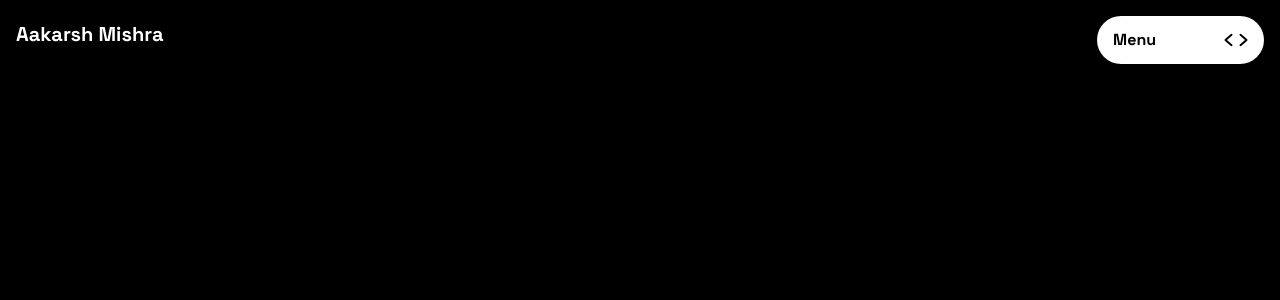
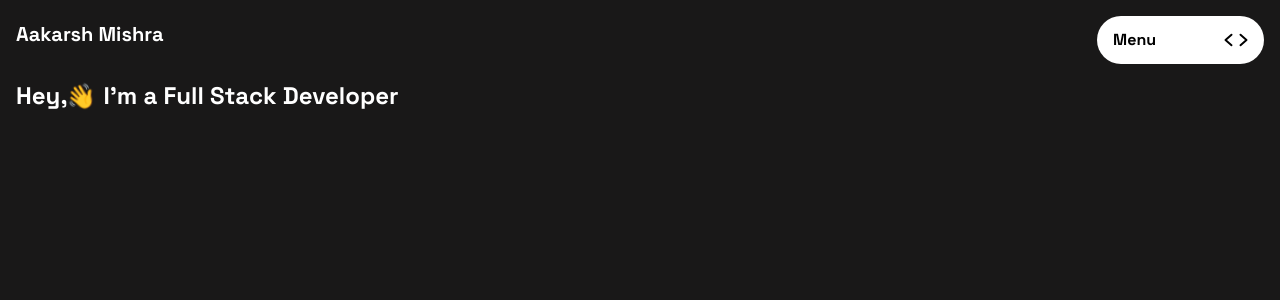
Before and after one commit to RytAakarsh/Aakarsh-Portfolio, a React (Vite) app in the folder client/: page / in a window 1280 px wide. Shown: the top 300 px of the page. Built offline with nearby package versions, Linux system fonts and the light colour scheme.

Commit message:
Frontend Files

```diff
--- a/client/src/App.jsx
+++ b/client/src/App.jsx
@@ -1,12 +1,18 @@
 import { useState } from 'react'
 import './App.css'
 import Navbar from './components/Navbar'
-import { motion } from 'framer-motion'
+import { Hero } from './components/Hero'
+import { BrowserRouter as Router, Routes, Route } from 'react-router-dom';
 
 function App() {
   return (
     <>
-      <Navbar />
+          <Router>
+              <Navbar />
+              <Routes>
+                  <Route path="/" element={<Hero />} />
+              </Routes>
+          </Router>
     </>
   )
 }
--- /dev/null
+++ b/client/src/components/Hero.jsx
@@ -0,0 +1,23 @@
+import react from "react";
+import { motion } from "framer-motion";
+import { FlipLink } from "./TextAnimation";
+import './WavingHand.css';
+
+export const Hero = () => {
+    return (
+        <div className="bg-[#191818] h-screen w-full ">
+             {/* Intro */}
+             <div className="px-4">
+                <p className="text-white text-2xl font-bold">Hey,<span className="wave"> 👋</span> I'm a Full Stack Developer</p>
+             </div>
+
+             {/* Name */}
+             <div>
+
+             </div>
+
+             {/* Image */}
+             <div></div>
+        </div>
+    )
+}
--- a/client/src/components/Navbar.jsx
+++ b/client/src/components/Navbar.jsx
@@ -53,7 +53,7 @@ const AnimatedMenuItem = ({ text, href }) => (
 );
 
     return (
-        <nav className='relative z-50 flex justify-between p-4 bg-black lg:bg-transparent '>
+        <nav className='relative z-50 flex justify-between p-4 bg-[#191818] w-full'>
             {/* right part */}
 
              <div>
--- /dev/null
+++ b/client/src/components/WavingHand.css
@@ -0,0 +1,18 @@
+.wave {
+  animation-name: wave-animation;
+  animation-duration: 2.5s;
+  animation-iteration-count: infinite;
+  transform-origin: 70% 70%;
+  display: inline-block;
+}
+
+@keyframes wave-animation {
+  0% { transform: rotate(0deg); }
+  10% { transform: rotate(14deg); }
+  20% { transform: rotate(-8deg); }
+  30% { transform: rotate(14deg); }
+  40% { transform: rotate(-4deg); }
+  50% { transform: rotate(10deg); }
+  60% { transform: rotate(0deg); }
+  100% { transform: rotate(0deg); }
+}
--- a/client/src/index.css
+++ b/client/src/index.css
@@ -4,5 +4,4 @@
 /* Set global font */
 body {
   font-family: 'Space Grotesk', sans-serif;
-  background: black;
 }
```
